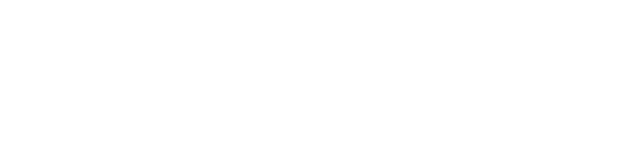
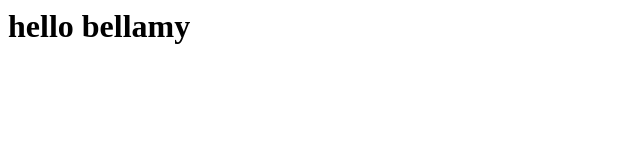
Before and after one commit to JerryBarraza/colordonutrepo, a plain HTML site: page index.html in a window 1280 px wide. Shown: the whole page, without its empty margins (0-640 px from the left). Drawn offline with Linux system fonts and the light colour scheme.

Commit message:
Update index.html

```diff
--- a/index.html
+++ b/index.html
@@ -1,3 +1,5 @@
 <html>
-
+  <body>
+    <h1> hello bellamy </h1>
+  </body>
 </html>
```
